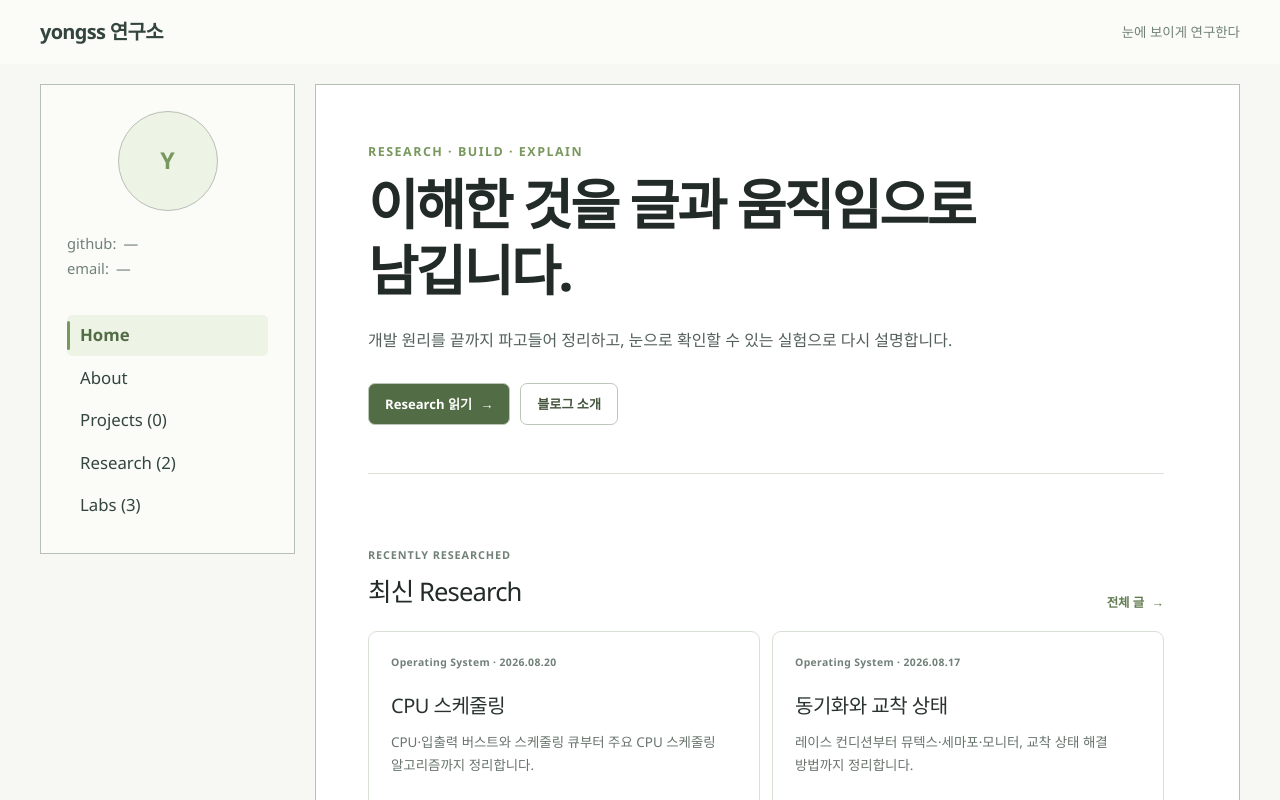
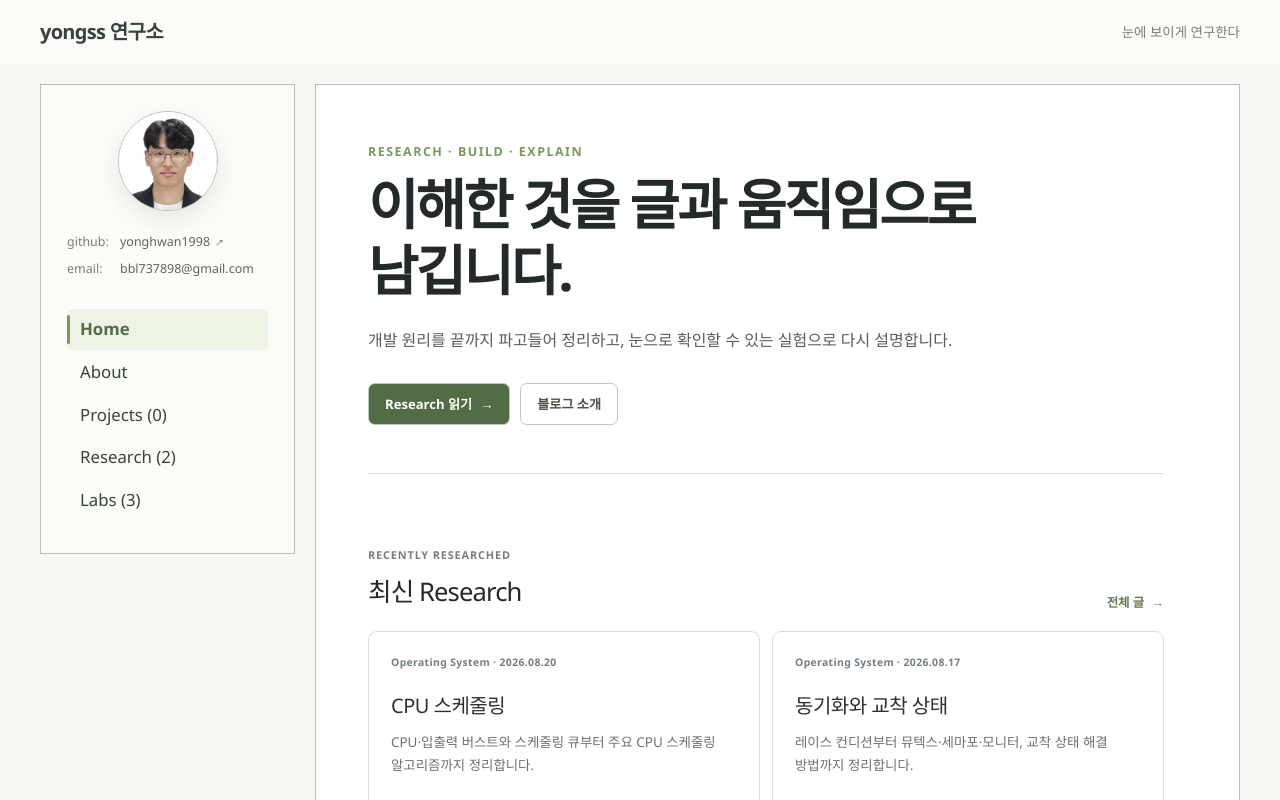
Before and after one commit to yonghwan1998/next-yongss-blog, a Next.js app: page / in a window 1280 px wide. Shown: the top 800 px of the page. Built offline with nearby package versions, Linux system fonts and the light colour scheme.

Commit message:
docs: 사이드바 프로필 영역 추가

```diff
--- a/src/app/globals.css
+++ b/src/app/globals.css
@@ -71,18 +71,22 @@ a { color: inherit; text-decoration: none; }
   place-items: center;
   width: 100px;
   height: 100px;
+  overflow: hidden;
   margin: 0 auto 20px;
   border: 1px solid var(--border);
   border-radius: 50%;
-  background: var(--accent-soft);
-  color: var(--accent);
-  font-size: 1.45rem;
-  font-weight: 600;
+  background: #ffffff;
+  box-shadow: 0 8px 22px rgba(38, 53, 43, .1);
 }
-.contact-list { margin: 0 0 34px; color: var(--muted); font-size: .92rem; }
-.contact-list div { display: flex; gap: 7px; }
+.profile-image img { width: 100%; height: 100%; object-fit: cover; object-position: 50% 24%; }
+.contact-list { display: grid; gap: 6px; margin: 0 0 30px; color: var(--muted); font-size: .78rem; }
+.contact-list div { display: grid; grid-template-columns: 46px minmax(0, 1fr); gap: 7px; }
 .contact-list dt::after { content: ":"; }
-.contact-list dd { margin: 0; }
+.contact-list dd { min-width: 0; margin: 0; overflow-wrap: anywhere; }
+.contact-list a { color: #59685f; text-underline-offset: 3px; transition: color .18s ease; }
+.contact-list a:is(:hover, :focus-visible) { color: var(--accent); outline: none; text-decoration: underline; }
+.contact-list a:focus-visible { border-radius: 2px; box-shadow: 0 0 0 2px rgba(120, 152, 94, .24); }
+.contact-list a span { display: inline-block; margin-left: 2px; font-size: .7em; }
 .side-nav { display: grid; gap: 2px; }
 .side-nav a {
   position: relative;
--- a/src/components/Sidebar.tsx
+++ b/src/components/Sidebar.tsx
@@ -1,5 +1,6 @@
 "use client";
 
+import Image from "next/image";
 import Link from "next/link";
 import { usePathname } from "next/navigation";
 
@@ -17,10 +18,25 @@ export default function Sidebar() {
   return (
     <aside className="sidebar">
       <div className="sidebar-sticky">
-        <div className="profile-image" aria-label="프로필 이미지 자리">Y</div>
+        <div className="profile-image">
+          <Image
+            alt="방용환 프로필 사진"
+            height={1484}
+            preload
+            sizes="(max-width: 760px) 70px, 100px"
+            src="/images/profile/profile.jpg"
+            width={1112}
+          />
+        </div>
         <dl className="contact-list">
-          <div><dt>github</dt><dd>—</dd></div>
-          <div><dt>email</dt><dd>—</dd></div>
+          <div>
+            <dt>github</dt>
+            <dd><a aria-label="yonghwan1998 GitHub 프로필을 새 탭에서 열기" href="https://github.com/yonghwan1998" rel="noopener noreferrer" target="_blank">yonghwan1998 <span aria-hidden="true">↗</span></a></dd>
+          </div>
+          <div>
+            <dt>email</dt>
+            <dd><a href="mailto:bbl737898@gmail.com">bbl737898@gmail.com</a></dd>
+          </div>
         </dl>
         <nav className="side-nav" aria-label="주요 메뉴">
           {navigation.map((item) => {
```
Also changed, not shown: public/images/profile/profile.jpg (added).
